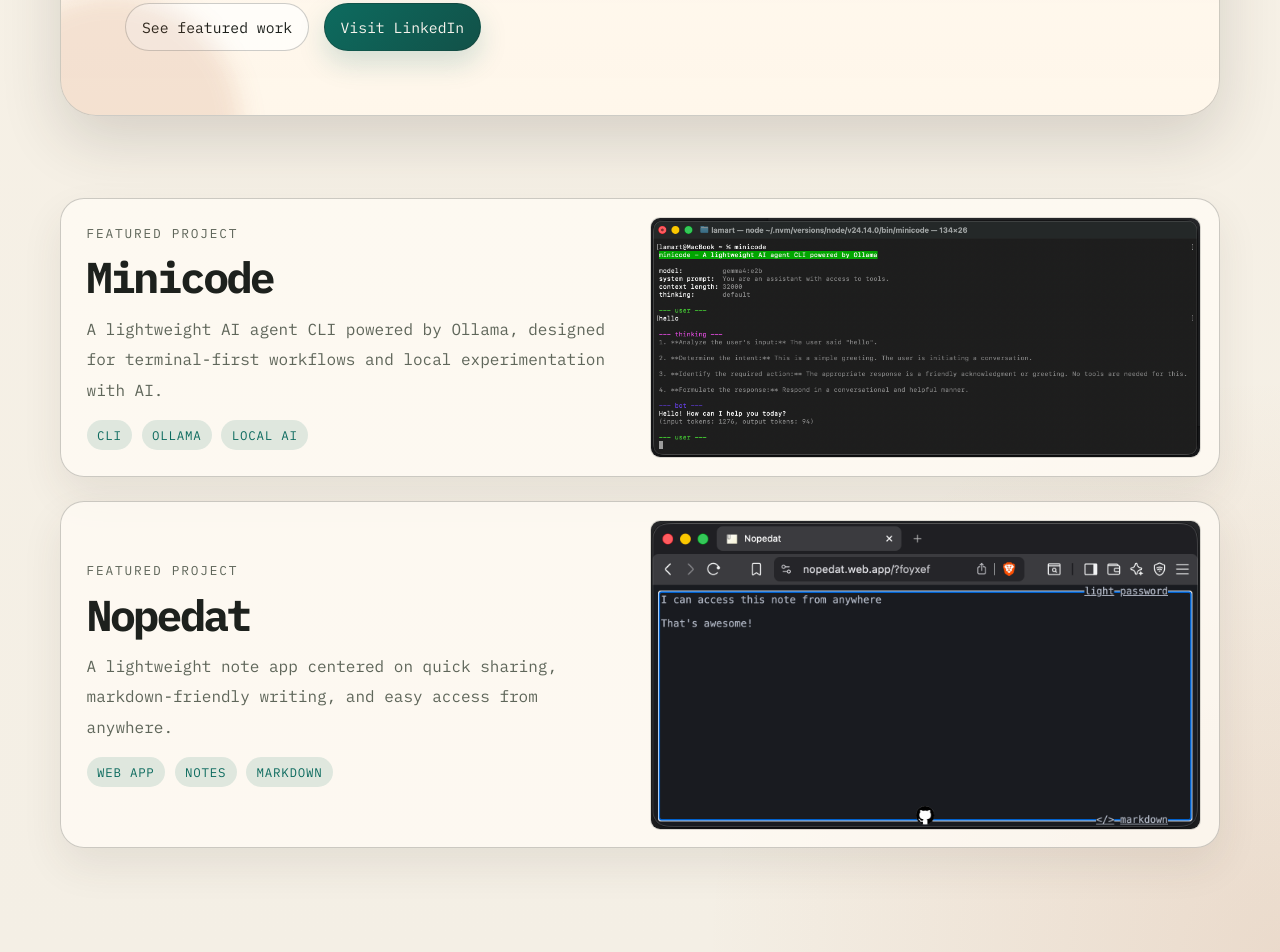
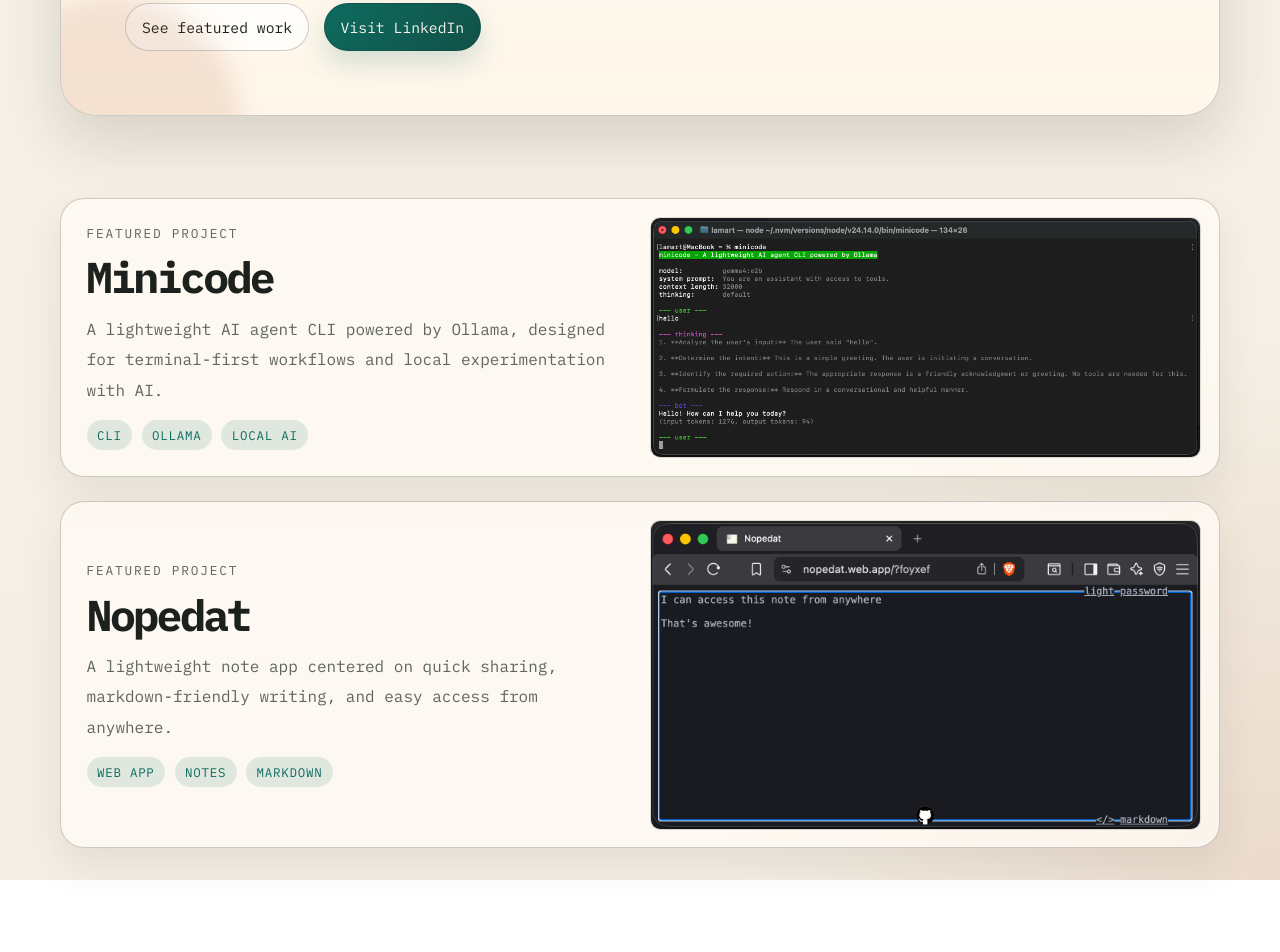
Before and after one commit to lamartinecabral/lamartinecabral.github.io, a plain HTML site: page docs/index.html in a window 1280 px wide. Shown: the part 658-1610 px from the top of the page. After the commit the page ends 1538 px from the top, so only its background shows below. Drawn offline with Linux system fonts and the light colour scheme.

Commit message:
refactor: adjust main padding for improved layout consistency

```diff
--- a/docs/index.html
+++ b/docs/index.html
@@ -267,7 +267,7 @@
       }
 
       main {
-        padding: 2rem 0 4.5rem;
+        padding: 2rem 0 0 0;
       }
 
       .section {
```
